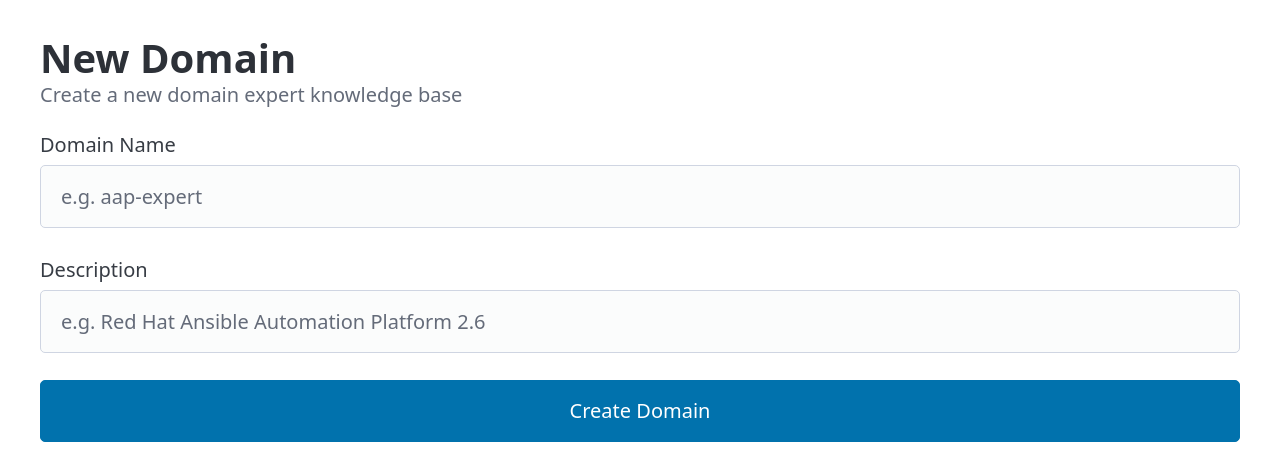
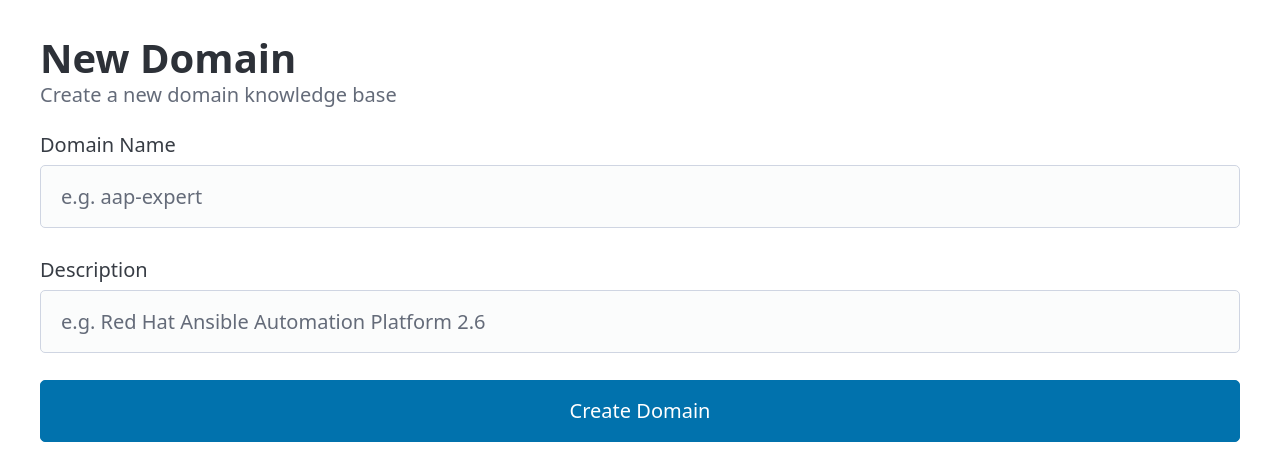
Before and after one commit to benthomasson/reasons-service, a FastAPI app: page /domains/new in a window 1280 px wide. Shown: the part 61-522 px from the top of the page. Run offline with FastAPI, Linux system fonts and the light colour scheme; parts of the project's set-up code (start-up, migrations or seed data) failed here and were passed over; some libraries are stand-ins or nearby versions.

Commit message:
Remove "expert" from "expert knowledge bases" wording
Co-Authored-By: Claude <noreply@anthropic.com>

```diff
--- a/reasons_service/api/public.py
+++ b/reasons_service/api/public.py
@@ -220,7 +220,7 @@ async def beliefs_html(domain_name: str, session: AsyncSession = Depends(get_ses
     )
     html = _HTML_TEMPLATE.format(
         title=f"{domain_obj.name} — Beliefs",
-        description=f"Belief registry for {domain_obj.name} — {domain_obj.description or 'expert knowledge base'}",
+        description=f"Belief registry for {domain_obj.name} — {domain_obj.description or 'knowledge base'}",
         body=nav + body,
     )
     return HTMLResponse(
@@ -246,7 +246,7 @@ async def beliefs_in_html(domain_name: str, session: AsyncSession = Depends(get_
     )
     html = _HTML_TEMPLATE.format(
         title=f"{domain_obj.name} — Beliefs (IN)",
-        description=f"Active beliefs for {domain_obj.name} — {domain_obj.description or 'expert knowledge base'}",
+        description=f"Active beliefs for {domain_obj.name} — {domain_obj.description or 'knowledge base'}",
         body=nav + body,
     )
     return HTMLResponse(
--- a/reasons_service/mcp.py
+++ b/reasons_service/mcp.py
@@ -317,7 +317,7 @@ async def list_beliefs(status: str = "", domain: str = "") -> str:
 
 @mcp.tool()
 async def list_domains() -> str:
-    """List all available expert knowledge bases with belief, entry, and source counts."""
+    """List all available knowledge bases with belief, entry, and source counts."""
     async with httpx.AsyncClient() as client:
         resp = await client.get(
             f"{BASE_URL}/api/domains",
--- a/reasons_service/templates/base.html
+++ b/reasons_service/templates/base.html
@@ -3,7 +3,7 @@
 <head>
     <meta charset="utf-8">
     <meta name="viewport" content="width=device-width, initial-scale=1">
-    <meta name="description" content="{% block description %}Reasons Service — domain expert knowledge bases with belief tracking{% endblock %}">
+    <meta name="description" content="{% block description %}Reasons Service — domain knowledge bases with belief tracking{% endblock %}">
     <title>{% block title %}Reasons Service{% endblock %}</title>
     <link rel="stylesheet" href="https://cdn.jsdelivr.net/npm/@picocss/pico@2/css/pico.min.css">
     <script src="https://unpkg.com/htmx.org@2.0.4"></script>
--- a/reasons_service/templates/domains/create.html
+++ b/reasons_service/templates/domains/create.html
@@ -3,7 +3,7 @@
 {% block content %}
 <hgroup>
     <h1>New Domain</h1>
-    <p>Create a new domain expert knowledge base</p>
+    <p>Create a new domain knowledge base</p>
 </hgroup>
 
 <form method="post" action="/domains/new">
--- a/reasons_service/templates/domains/list.html
+++ b/reasons_service/templates/domains/list.html
@@ -3,7 +3,7 @@
 {% block content %}
 <hgroup>
     <h1>Domains</h1>
-    <p>Domain expert knowledge bases</p>
+    <p>Domain knowledge bases</p>
 </hgroup>
 
 <div style="display: flex; justify-content: space-between; margin-bottom: 1rem;">
--- a/reasons_service/templates/home.html
+++ b/reasons_service/templates/home.html
@@ -3,7 +3,7 @@
 {% block content %}
 <hgroup>
     <h1>Reasons Service</h1>
-    <p>Domain expert knowledge bases powered by epistemic reasoning</p>
+    <p>Domain knowledge bases powered by epistemic reasoning</p>
 </hgroup>
 <h2>Public Experts</h2>
 {% if experts %}
--- a/reasons_service/templates/public/index.html
+++ b/reasons_service/templates/public/index.html
@@ -1,10 +1,10 @@
 {% extends "base.html" %}
 {% block title %}Public Experts — Reasons Service{% endblock %}
-{% block description %}Browse public domain expert knowledge bases — beliefs, entries, and source documents{% endblock %}
+{% block description %}Browse public domain knowledge bases — beliefs, entries, and source documents{% endblock %}
 {% block content %}
 <hgroup>
     <h1>Public Experts</h1>
-    <p>Domain expert knowledge bases — open access</p>
+    <p>Domain knowledge bases — open access</p>
 </hgroup>
 
 {% if experts %}
```
Also changed, not shown: CLAUDE.md (+1 -1 lines).
